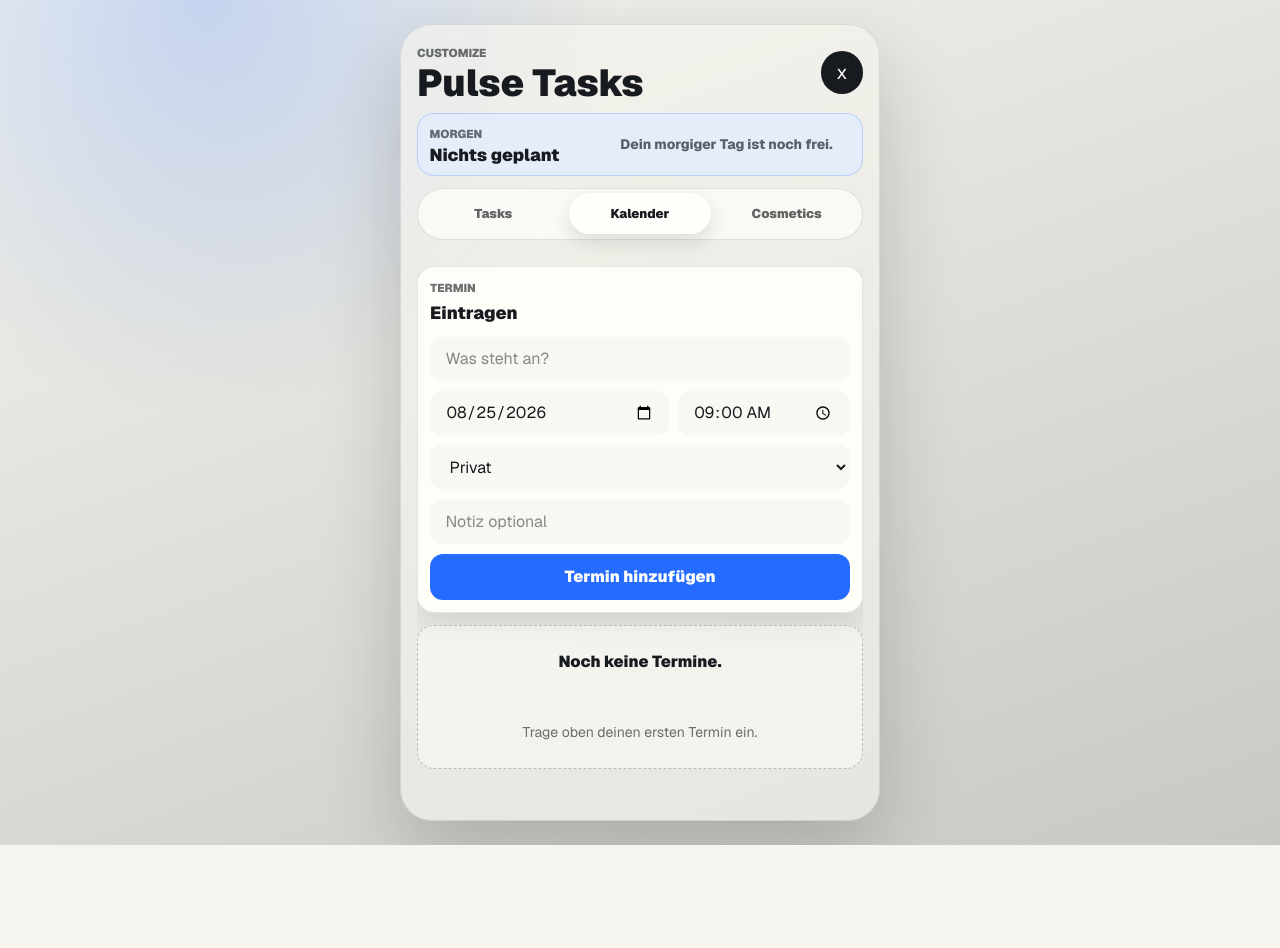
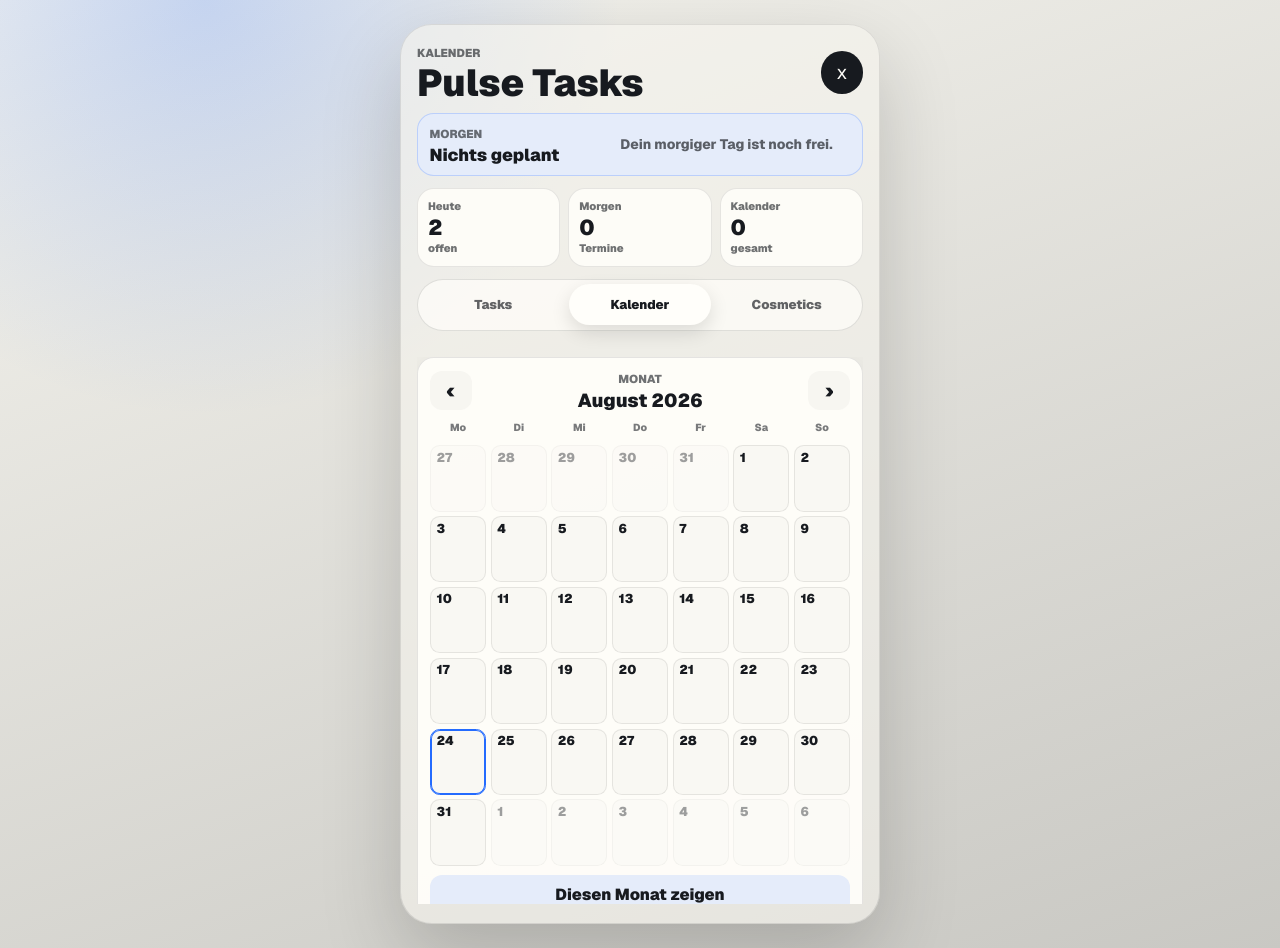
Before and after one commit to pascalruddat17-byte/ToDoList, a Next.js app: page / in a window 1280 px wide. Both pictures are taken after a click on the button "Kalender". Before the commit the page ends 845 px from the top, so only its background shows below. Built offline with nearby package versions, Linux system fonts and the light colour scheme.

Commit message:
Improve overview and calendar month view

```diff
--- a/app/globals.css
+++ b/app/globals.css
@@ -92,6 +92,8 @@ button {
 .icon-button,
 .add-button,
 .wide-button,
+.month-toolbar button,
+.today-button,
 .check-button,
 .delete-button,
 .category-form button,
@@ -208,6 +210,36 @@ button {
   overflow-wrap: anywhere;
 }
 
+.overview-grid {
+  display: grid;
+  grid-template-columns: repeat(3, minmax(0, 1fr));
+  gap: 0.5rem;
+  margin-bottom: 0.7rem;
+}
+
+.overview-grid article {
+  display: grid;
+  gap: 0.12rem;
+  min-height: 4.2rem;
+  border: 1px solid color-mix(in srgb, var(--app-ink) 10%, transparent);
+  border-radius: var(--app-radius);
+  background: color-mix(in srgb, var(--app-surface) 86%, transparent);
+  padding: 0.62rem;
+}
+
+.overview-grid span,
+.overview-grid small {
+  color: color-mix(in srgb, var(--app-ink) 62%, transparent);
+  font-size: 0.68rem;
+  font-weight: 820;
+}
+
+.overview-grid strong {
+  font-size: 1.35rem;
+  font-weight: 950;
+  line-height: 1;
+}
+
 .hero-panel h2 {
   max-width: 12ch;
   margin: 0;
@@ -267,6 +299,120 @@ button {
 
 .event-form {
   padding: 0.75rem;
+}
+
+.month-card {
+  display: grid;
+  gap: 0.6rem;
+  border: 1px solid color-mix(in srgb, var(--app-ink) 11%, transparent);
+  border-radius: var(--app-radius);
+  background: color-mix(in srgb, var(--app-surface) 92%, transparent);
+  box-shadow: 0 0.85rem 2rem rgba(0, 0, 0, 0.1);
+  padding: 0.75rem;
+}
+
+.month-toolbar {
+  display: grid;
+  grid-template-columns: 2.6rem minmax(0, 1fr) 2.6rem;
+  gap: 0.55rem;
+  align-items: center;
+}
+
+.month-toolbar h2 {
+  margin: 0;
+  font-size: 1.18rem;
+  font-weight: 950;
+  line-height: 1.05;
+  text-align: center;
+  text-transform: capitalize;
+}
+
+.month-toolbar .hero-kicker {
+  text-align: center;
+}
+
+.month-toolbar button,
+.today-button {
+  min-height: 2.45rem;
+  border-radius: calc(var(--app-radius) * 0.72);
+  background: color-mix(in srgb, var(--app-bg) 78%, var(--app-surface));
+  color: var(--app-ink);
+  font-weight: 950;
+}
+
+.month-toolbar button {
+  font-size: 1.35rem;
+}
+
+.weekday-row,
+.month-grid {
+  display: grid;
+  grid-template-columns: repeat(7, minmax(0, 1fr));
+  gap: 0.28rem;
+}
+
+.weekday-row span {
+  color: color-mix(in srgb, var(--app-ink) 58%, transparent);
+  font-size: 0.64rem;
+  font-weight: 900;
+  text-align: center;
+}
+
+.day-cell {
+  position: relative;
+  display: grid;
+  align-content: start;
+  gap: 0.18rem;
+  min-height: 4.15rem;
+  min-width: 0;
+  border: 1px solid color-mix(in srgb, var(--app-ink) 9%, transparent);
+  border-radius: calc(var(--app-radius) * 0.58);
+  background: color-mix(in srgb, var(--app-bg) 58%, var(--app-surface));
+  color: var(--app-ink);
+  cursor: pointer;
+  padding: 0.35rem;
+  text-align: left;
+}
+
+.day-cell.muted {
+  opacity: 0.42;
+}
+
+.day-cell.today {
+  border-color: var(--app-accent);
+  box-shadow: inset 0 0 0 1px var(--app-accent);
+}
+
+.day-cell strong {
+  font-size: 0.8rem;
+  font-weight: 950;
+  line-height: 1;
+}
+
+.day-cell span {
+  width: fit-content;
+  border-radius: 999px;
+  background: var(--app-accent);
+  color: #fff;
+  font-size: 0.62rem;
+  font-weight: 900;
+  line-height: 1;
+  padding: 0.18rem 0.34rem;
+}
+
+.day-cell small {
+  color: color-mix(in srgb, var(--app-ink) 70%, transparent);
+  font-size: 0.58rem;
+  font-weight: 760;
+  line-height: 1.08;
+  overflow: hidden;
+  text-overflow: ellipsis;
+  white-space: nowrap;
+}
+
+.today-button {
+  width: 100%;
+  background: color-mix(in srgb, var(--app-accent) 12%, var(--app-surface));
 }
 
 .composer input,
@@ -724,6 +870,8 @@ button {
 .icon-button:active,
 .add-button:active,
 .wide-button:active,
+.month-toolbar button:active,
+.today-button:active,
 .check-button:active,
 .delete-button:active,
 .view-tabs button:active,
--- a/app/page.tsx
+++ b/app/page.tsx
@@ -33,6 +33,13 @@ type CalendarEvent = {
   time: string;
   note: string;
   categoryId: string;
+};
+
+type CalendarDay = {
+  date: Date;
+  value: string;
+  inMonth: boolean;
+  events: CalendarEvent[];
 };
 
 type ThemeSettings = {
@@ -134,6 +141,41 @@ function formatDateLabel(value: string) {
   }).format(new Date(`${value}T12:00:00`));
 }
 
+function formatMonthLabel(date: Date) {
+  return new Intl.DateTimeFormat("de-DE", {
+    month: "long",
+    year: "numeric",
+  }).format(date);
+}
+
+function getDateValue(date: Date) {
+  return date.toISOString().slice(0, 10);
+}
+
+function addMonthsToDate(date: Date, amount: number) {
+  return new Date(date.getFullYear(), date.getMonth() + amount, 1, 12);
+}
+
+function getMonthDays(cursor: Date, events: CalendarEvent[]): CalendarDay[] {
+  const firstDay = new Date(cursor.getFullYear(), cursor.getMonth(), 1, 12);
+  const start = new Date(firstDay);
+  const mondayOffset = (firstDay.getDay() + 6) % 7;
+  start.setDate(firstDay.getDate() - mondayOffset);
+
+  return Array.from({ length: 42 }, (_, index) => {
+    const date = new Date(start);
+    date.setDate(start.getDate() + index);
+    const value = getDateValue(date);
+
+    return {
+      date,
+      value,
+      inMonth: date.getMonth() === cursor.getMonth(),
+      events: events.filter((event) => event.date === value),
+    };
+  });
+}
+
 function readJson<T>(key: string, fallback: T): T {
   const saved = window.localStorage.getItem(key);
 
@@ -180,6 +222,9 @@ export default function Home() {
   const [eventTime, setEventTime] = useState("09:00");
   const [eventNote, setEventNote] = useState("");
   const [eventCategoryId, setEventCategoryId] = useState(defaultCategories[0].id);
+  const [calendarCursor, setCalendarCursor] = useState(
+    new Date(`${getDateInputValue(0)}T12:00:00`),
+  );
   const [priority, setPriority] = useState<Priority>("medium");
   const [taskCategoryId, setTaskCategoryId] = useState(defaultCategories[0].id);
   const [categoryFilter, setCategoryFilter] = useState("all");
@@ -280,6 +325,11 @@ export default function Home() {
     return sortedEvents.filter((event) => event.date === tomorrow);
   }, [sortedEvents]);
 
+  const calendarDays = useMemo(
+    () => getMonthDays(calendarCursor, sortedEvents),
+    [calendarCursor, sortedEvents],
+  );
+
   const appStyle = {
     "--app-bg": theme.background,
     "--app-surface": theme.surface,
@@ -374,6 +424,7 @@ export default function Home() {
     setEventNote("");
     setEventDate(getDateInputValue(1));
     setEventTime("09:00");
+    setCalendarCursor(new Date(`${eventDate}T12:00:00`));
   }
 
   function deleteEvent(id: string) {
@@ -402,8 +453,14 @@ export default function Home() {
         task.categoryId === id ? { ...task, categoryId: fallbackId } : task,
       ),
     );
+    setEvents((current) =>
+      current.map((event) =>
+        event.categoryId === id ? { ...event, categoryId: fallbackId } : event,
+      ),
+    );
     setCategoryFilter((current) => (current === id ? "all" : current));
     setTaskCategoryId((current) => (current === id ? fallbackId : current));
+    setEventCategoryId((current) => (current === id ? fallbackId : current));
   }
 
   function resetCosmetics() {
@@ -424,7 +481,13 @@ export default function Home() {
       <section className="phone-shell">
         <header className="app-topbar">
           <div>
-            <p className="eyebrow">{view === "tasks" ? "Heute" : "Customize"}</p>
+            <p className="eyebrow">
+              {view === "tasks"
+                ? "Heute"
+                : view === "calendar"
+                  ? "Kalender"
+                  : "Customize"}
+            </p>
             <h1>{theme.appName}</h1>
           </div>
           <button
@@ -452,6 +515,24 @@ export default function Home() {
               ? `${tomorrowEvents[0].time || "Ganztags"} · ${tomorrowEvents[0].title}`
               : "Dein morgiger Tag ist noch frei."}
           </p>
+        </section>
+
+        <section className="overview-grid" aria-label="Übersicht">
+          <article>
+            <span>Heute</span>
+            <strong>{stats.open}</strong>
+            <small>offen</small>
+          </article>
+          <article>
+            <span>Morgen</span>
+            <strong>{tomorrowEvents.length}</strong>
+            <small>Termine</small>
+          </article>
+          <article>
+            <span>Kalender</span>
+            <strong>{events.length}</strong>
+            <small>gesamt</small>
+          </article>
         </section>
 
         <nav className="view-tabs" aria-label="App Bereiche">
@@ -669,6 +750,71 @@ export default function Home() {
           </>
         ) : view === "calendar" ? (
           <section className="calendar-panel" aria-label="Kalender">
+            <section className="month-card" aria-label="Monatskalender">
+              <div className="month-toolbar">
+                <button
+                  type="button"
+                  aria-label="Vorheriger Monat"
+                  onClick={() =>
+                    setCalendarCursor((current) => addMonthsToDate(current, -1))
+                  }
+                >
+                  ‹
+                </button>
+                <div>
+                  <p className="hero-kicker">Monat</p>
+                  <h2>{formatMonthLabel(calendarCursor)}</h2>
+                </div>
+                <button
+                  type="button"
+                  aria-label="Nächster Monat"
+                  onClick={() =>
+                    setCalendarCursor((current) => addMonthsToDate(current, 1))
+                  }
+                >
+                  ›
+                </button>
+              </div>
+
+              <div className="weekday-row" aria-hidden="true">
+                {["Mo", "Di", "Mi", "Do", "Fr", "Sa", "So"].map((day) => (
+                  <span key={day}>{day}</span>
+                ))}
+              </div>
+
+              <div className="month-grid">
+                {calendarDays.map((day) => (
+                  <button
+                    className={`day-cell ${day.inMonth ? "" : "muted"} ${
+                      day.value === getDateInputValue(0) ? "today" : ""
+                    }`}
+                    key={day.value}
+                    type="button"
+                    onClick={() => {
+                      setEventDate(day.value);
+                      setCalendarCursor(new Date(`${day.value}T12:00:00`));
+                    }}
+                  >
+                    <strong>{day.date.getDate()}</strong>
+                    {day.events.length ? (
+                      <span>{day.events.length}</span>
+                    ) : null}
+                    {day.events[0] ? <small>{day.events[0].title}</small> : null}
+                  </button>
+                ))}
+              </div>
+
+              <button
+                className="today-button"
+                type="button"
+                onClick={() =>
+                  setCalendarCursor(new Date(`${getDateInputValue(0)}T12:00:00`))
+                }
+              >
+                Diesen Monat zeigen
+              </button>
+            </section>
+
             <form className="event-form" onSubmit={addEvent}>
               <div className="settings-heading">
                 <p className="hero-kicker">Termin</p>
```
Also changed, not shown: 2 other files (tests, documents, lock files or other folders).
